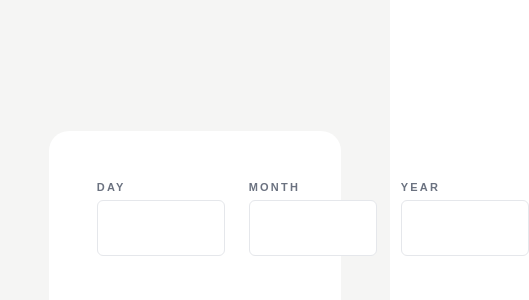
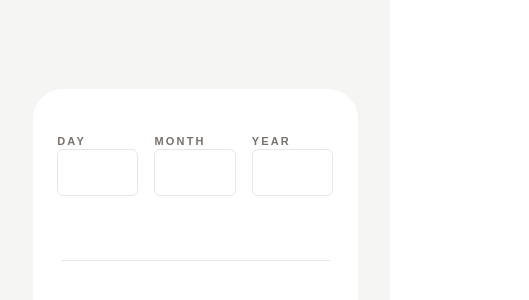
Before and after one commit to lingyundai/age-calculator, a React (Create React App) app: page / in a window 390 px wide. Shown: the part 80-380 px from the top of the page, 529 px wide, since content can reach past the window. Built offline with nearby package versions, Linux system fonts and the light colour scheme.

Commit message:
mobile design first

```diff
--- a/src/components/Calculator.js
+++ b/src/components/Calculator.js
@@ -1,18 +1,23 @@
 function Calculator() {
     return (
-        <form class="flex mt-12 ml-12 space-x-6">
-        <div>
-            <label class="flex flex-col">DAY</label>
-            <input name="day" class="border h-14 w-32 rounded-md mt-1" />
-        </div>
-        <div>
-            <label class="flex flex-col">MONTH</label>
-            <input name="month" class="border h-14 w-32 rounded-md mt-1" />
-        </div>
-        <div>
-            <label class="flex flex-col">YEAR</label>
-            <input name="year" class="border h-14 w-32 rounded-md mt-1" />
-        </div>
+        <form class="max-w-fit pt-6">
+            <div class="flex pt-5 space-x-4 justify-center">
+                <div class="w-1/4">
+                    <label>DAY</label>
+                    <input name="day" class="border rounded-md w-full py-3.5 focus:outline-none focus:border-violet-500" />
+                </div>
+                <div class="w-1/4">
+                    <label>MONTH</label>
+                    <input name="month" class="border rounded-md w-full py-3.5 focus:outline-none focus:border-violet-500" />
+                </div>
+                <div class="w-1/4">
+                    <label>YEAR</label>
+                    <input name="year" class="border rounded-md w-full py-3.5 focus:outline-none focus:border-violet-500" />
+                </div>
+            </div>
+            <div class="pt-16 px-7">
+                <hr />
+            </div>
         </form>
     )
 }
--- a/src/containers/CalculatorContainer.js
+++ b/src/containers/CalculatorContainer.js
@@ -4,8 +4,8 @@ function CalculatorContainer() {
     return (
         <div class="flex justify-center items-center
                     h-screen w-screen bg-stone-100
-                    font-poppins font-semibold text-[11px] tracking-[0.2em] text-gray-500">
-            <div class="h-1/2 w-9/12 max-w-3xl max-h-128 bg-white
+                    font-poppins font-semibold text-[11px] tracking-[0.2em] text-stone-500">
+            <div class="h-3/5 w-10/12 bg-white
                         rounded-br-large rounded-t-default rounded-bl-default">
                 <Calculator />
             </div>
--- a/tailwind.config.js
+++ b/tailwind.config.js
@@ -12,9 +12,9 @@ module.exports = {
         '128': '538px',
       },
       borderRadius: {
-        'large': '180px',
-        'default': '20px',
-      }
+        'large': '100px',
+        'default': '30px',
+      },
     },
   },
   plugins: [],
```
Also changed, not shown: src/assets/images/icon-arrow.svg (added).
